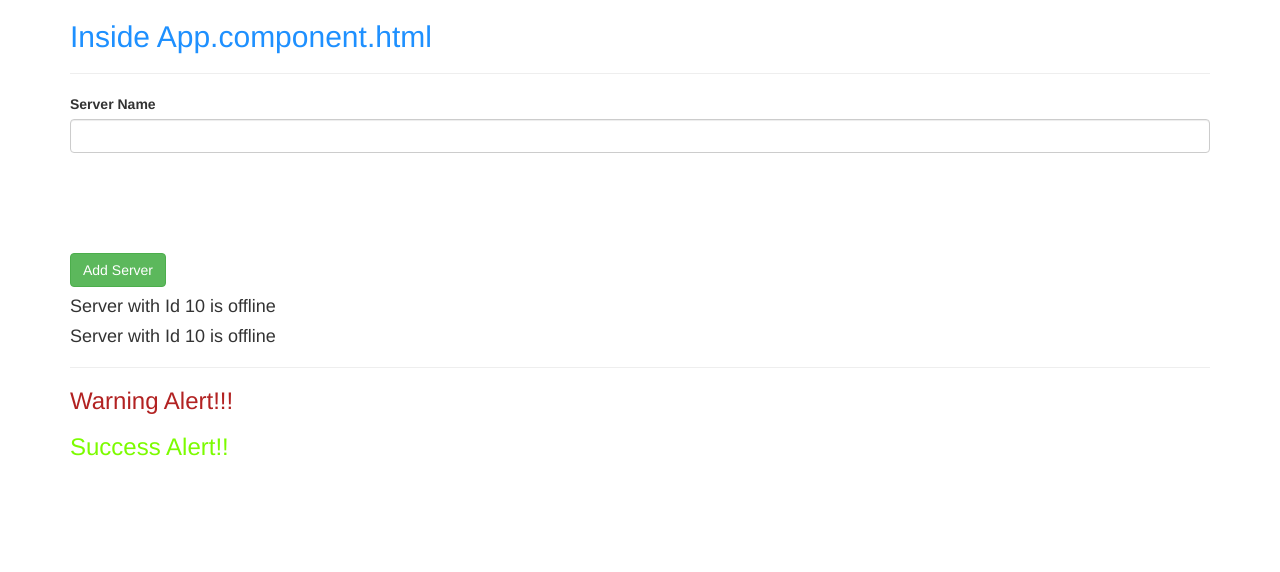
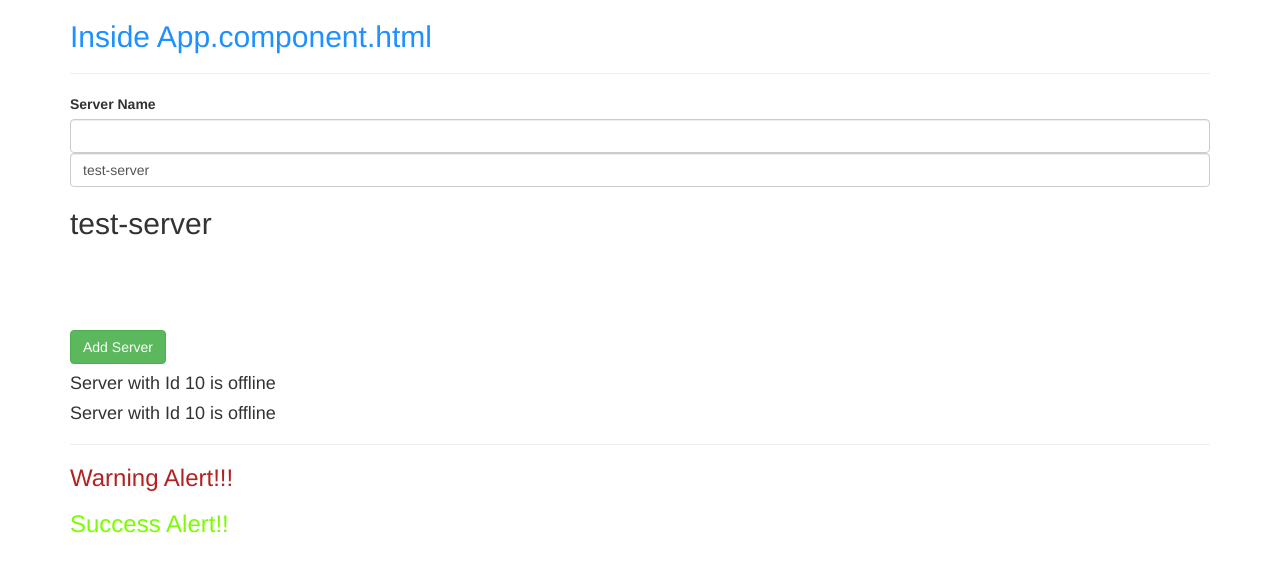
Before and after one commit to david2999999/Angular-5, an Angular app in the folder Angular-Demo/: page / in a window 1280 px wide. Shown: the top 572 px of the page. Built offline with nearby package versions, Linux system fonts and the light colour scheme.

Commit message:
2 way databinding with ngModel

```diff
--- a/Angular-Demo/src/app/servers/servers.component.html
+++ b/Angular-Demo/src/app/servers/servers.component.html
@@ -1,5 +1,6 @@
 <label for="serverName">Server Name</label>
 <input id="serverName" type="text" class="form-control" (input)="onUpdateServerName($event)">
+<input id="serverName2" type="text" class="form-control" [(ngModel)]="serverName">
 <h2>{{serverName}}</h2>
 <br><br><br><br>
 <button class="btn btn-success"
--- a/Angular-Demo/src/app/servers/servers.component.ts
+++ b/Angular-Demo/src/app/servers/servers.component.ts
@@ -12,7 +12,7 @@ import { Component, OnInit } from '@angular/core';
 export class ServersComponent implements OnInit {
   allowNewServer = false;
   serverCreationStatus = 'No Server was created';
-  serverName = '';
+  serverName = 'test-server';
 
   constructor() {
     setTimeout(() => {
```
